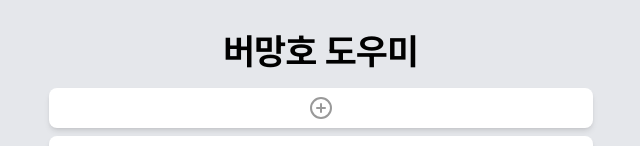
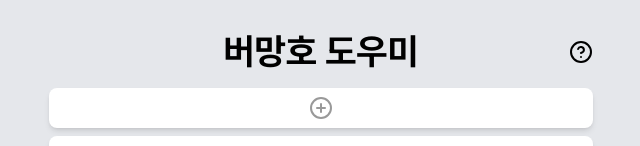
Before and after one commit to nadering/djmax-versus-mangho-helper, a React (Vite) app: page / in a window 1280 px wide. Shown: the top 146 px of the page, without its empty margins (319-959 px from the left). Built offline with nearby package versions, Linux system fonts and the light colour scheme.

Commit message:
feat: 가이드 추가

```diff
--- a/src/App.tsx
+++ b/src/App.tsx
@@ -1,10 +1,14 @@
 import "./App.css";
+import GuideModal from "./components/guide/GuideModal";
 import PlayerList from "./components/player-list/PlayerList";
 
 function App() {
   return (
     <div className="relative w-full h-full flex flex-col items-center bg-gray-200 py-8">
-      <p className="text-4xl font-bold select-none">버망호 도우미</p>
+      <div className="relative w-full max-w-xl flex justify-center">
+        <p className="text-4xl font-bold select-none">버망호 도우미</p>
+        <GuideModal />
+      </div>
       <PlayerList />
     </div>
   );
--- /dev/null
+++ b/src/components/guide/GuideModal.tsx
@@ -0,0 +1,48 @@
+import GuideImg from "/djmax-versus-mangho-helper-guide.png";
+import { CircleXIcon, HelpCircleIcon } from "lucide-react";
+import { useState } from "react";
+
+/** 가이드 이미지 모달 */
+const GuideModal = () => {
+  const [isOpen, setIsOpen] = useState(false);
+
+  return (
+    <>
+      {/* 버튼 */}
+      <button
+        className="absolute top-[50%] right-4 translate-y-[-50%] cursor-pointer duration-100 hover:scale-120"
+        onClick={() => setIsOpen(true)}
+      >
+        <HelpCircleIcon className="w-6 h-6" />
+      </button>
+
+      {/* 모달 */}
+      {isOpen && (
+        <div
+          className="fixed inset-0 z-50 flex items-center justify-center bg-black/50 select-none"
+          onClick={() => setIsOpen(false)} // 배경 클릭 시 닫기
+        >
+          <div
+            className="bg-white rounded-lg p-4 shadow-lg max-w-4xl w-full"
+            onClick={(e) => e.stopPropagation()} // 내부 클릭 시 모달 유지
+          >
+            <div className="flex justify-end pb-1">
+              <button
+                className="text-gray-500 hover:text-black text-sm cursor-pointer"
+                onClick={() => setIsOpen(false)}
+              >
+                <CircleXIcon className="w-5 h-5" />
+              </button>
+            </div>
+            <img
+              src={GuideImg}
+              alt="가이드 이미지"
+              className="w-full h-auto rounded select-none"
+            />
+          </div>
+        </div>
+      )}
+    </>
+  );
+};
+export default GuideModal;
```
Also changed, not shown: public/djmax-versus-mangho-helper-guide.png (added).
